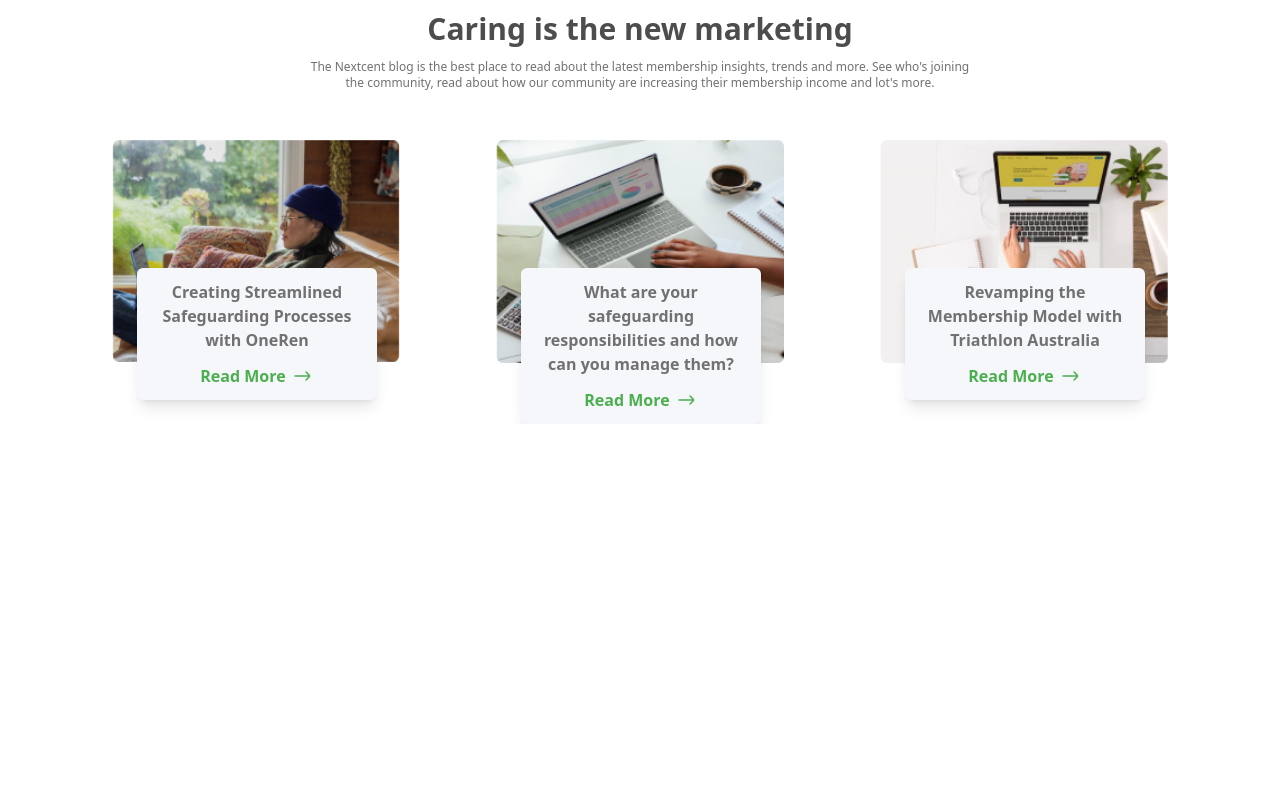
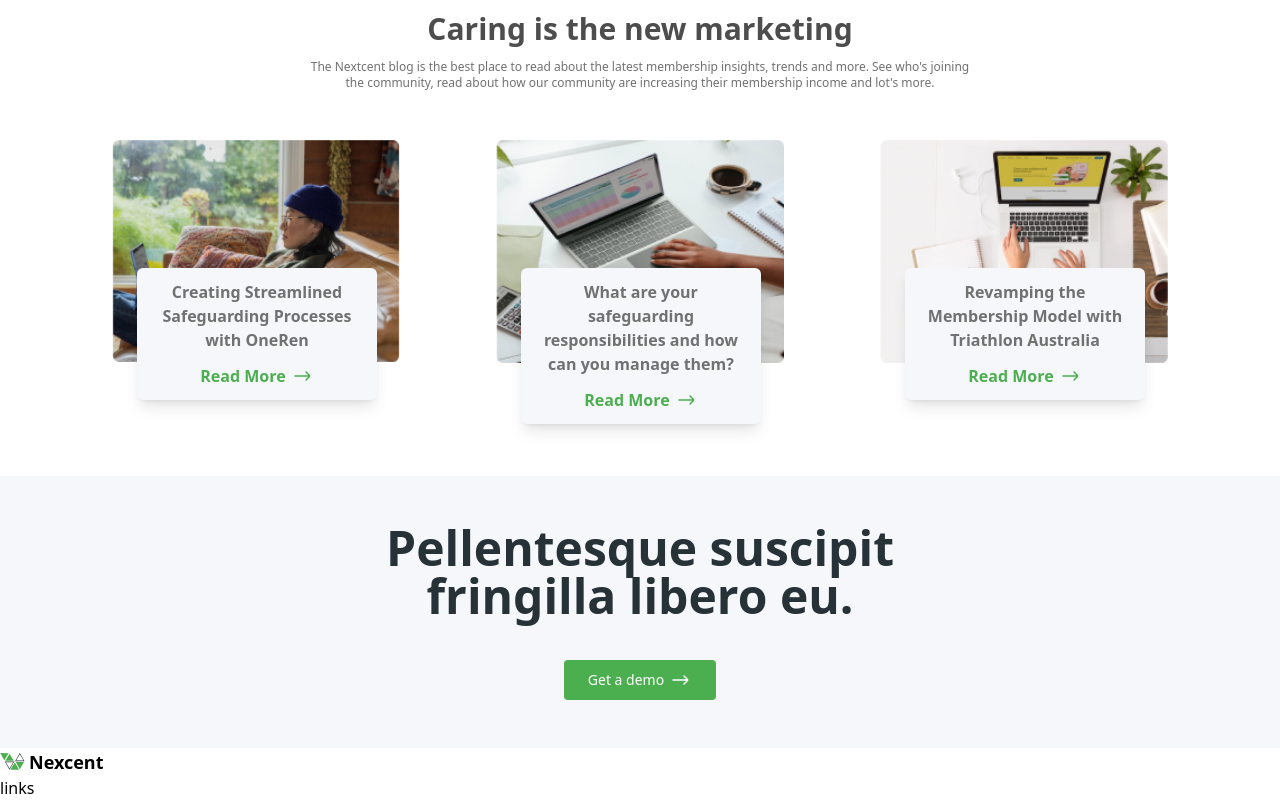
Before and after one commit to Hakizimana-Clement/Nexcent--version-2-Tailwind, a website built with Vite: page index.html in a window 1280 px wide. Shown: the part 3059-3859 px from the top of the page. Before the commit the page ends 3483 px from the top, so only its background shows below. Built offline with nearby package versions, Linux system fonts and the light colour scheme.

Commit message:
Complete CTA section

```diff
--- a/index.html
+++ b/index.html
@@ -652,8 +652,59 @@
           </div>
         </div>
       </section>
+
+      <!-- ############################ -->
+      <!-- CTA (Call To Action update-->
+      <!-- ############################ -->
+      <section class="padding mt-28 bg-D_gray-sliver">
+        <!-- container -->
+        <div class="text-center py-12">
+          <h3 class="text-D_gray-dark_2 text-3xl font-semibold md:text-5xl">
+            Pellentesque suscipit <br class="" />
+            fringilla libero eu.
+          </h3>
+          <div class="mt-5 md:text-left md:mt-4 xl:mt-5">
+            <!-- <div> -->
+            <div class="flex items-center justify-center">
+              <a
+                href="#"
+                class="bg-[#4CAF4F] flex items-center text-center gap-1 text-white rounded py-2 px-4 mt-5 hover:bg-[#327535] md:text-left md:px-6 md:text-sm"
+                >Get a demo
+
+                <!-- class="bg-[#4CAF4F] inline-block text-center text-white rounded-sm py-2 px-4 hover:bg-[#327535] md:text-left md:px-6 md:text-sm" -->
+
+                <span>
+                  <svg
+                    width="24"
+                    height="24"
+                    viewBox="0 0 24 24"
+                    fill="none"
+                    xmlns="http://www.w3.org/2000/svg"
+                  >
+                    <path
+                      d="M16 16L19.2929 12.7071C19.6834 12.3166 19.6834 11.6834 19.2929 11.2929L16 8M19 12L5 12"
+                      stroke="#fff"
+                      stroke-width="1.5"
+                      stroke-linecap="round"
+                    />
+                  </svg>
+                </span>
+              </a>
+            </div>
+          </div>
+        </div>
+      </section>
     </main>
-    <footer></footer>
+    <footer>
+      <div class="grid">
+        <!-- logo -->
+        <div class="flex items-center gap-1 2xl:gap-2">
+          <img src="logo.svg" alt="Nexcent logo" />
+          <span class="text-lg font-semibold 2xl:text-3xl">Nexcent</span>
+        </div>
+        <div>links</div>
+      </div>
+    </footer>
     <!-- icons -->
     <script
       type="module"
--- a/tailwind.config.js
+++ b/tailwind.config.js
@@ -15,6 +15,7 @@ export default {
           sliver: "#F5F7FA",
           primary: "#4CAF4F",
           dark: "#18191F",
+          dark_2: "#263238",
           white_grey: "#89939E",
         },
       },
```
